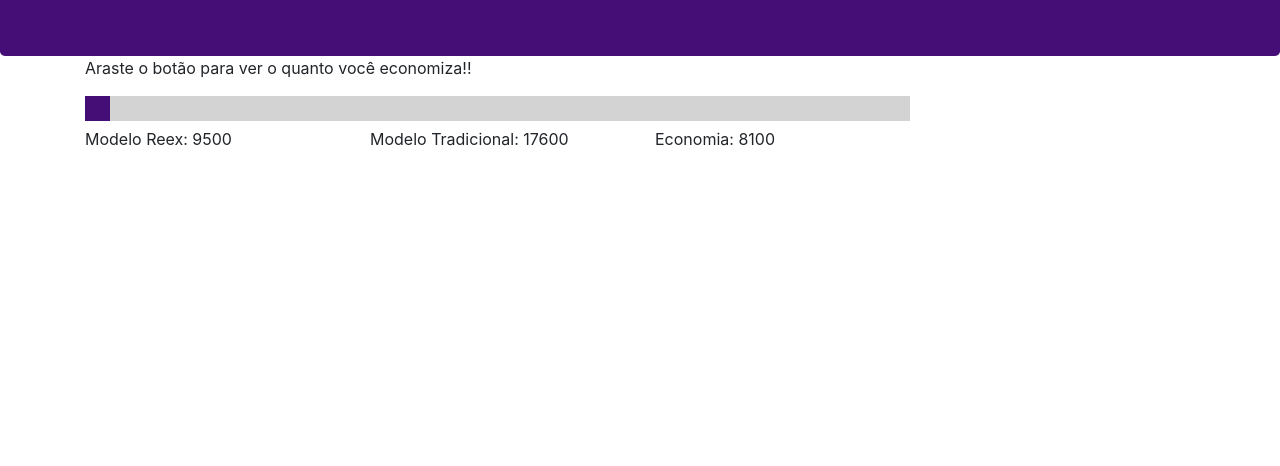
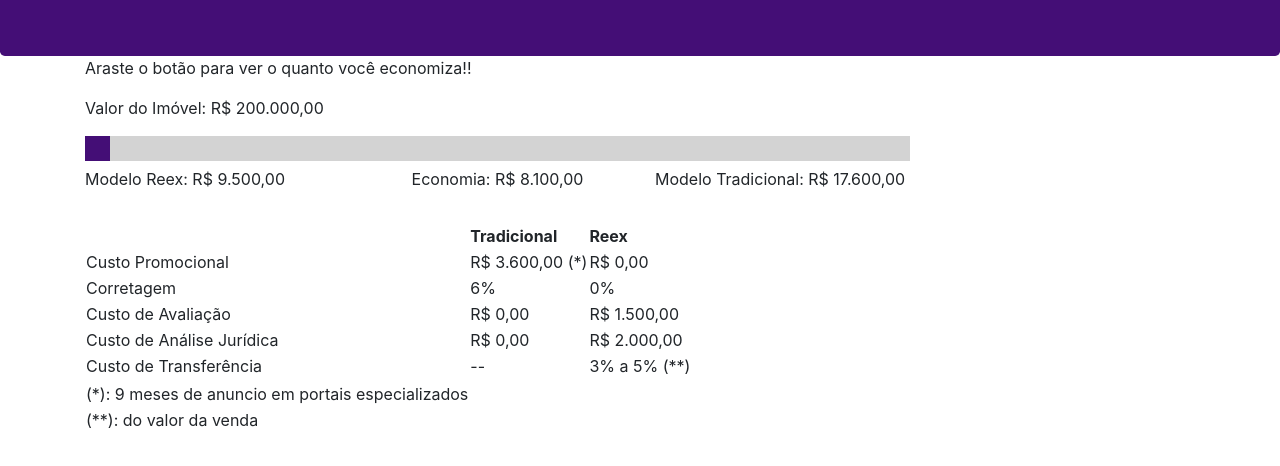
Before and after one commit to rqcastro/slider, a website: page index.html in a window 1280 px wide. Shown: the part 140-606 px from the top of the page. Drawn offline with nearby package versions, Linux system fonts and the light colour scheme.

Commit message:
additional improvements

```diff
--- a/index.html
+++ b/index.html
@@ -35,25 +35,70 @@
 
   <div class="row">
 
-    <div class="col-12 col-sm-9 slidecontainer">
+    <div class="col-12 col-sm-9 slidecontainer ">
 
+          <p>Valor do Imóvel: <span id="valorimovel"></span></p>
           <input type="range" min="200000" max="3500000" value="200000" class="slider" id="myRange">
+
 
     </div>
   </div>
   <div class="row">
-      <div class="col-12 col-sm-3">
+      <div class="col-12 col-sm-3  ">
         <p>Modelo Reex: <span id="reex"></span></p>
       </div>
-      <div class="col-12 col-sm-3">
+
+      <div class="col-12 col-sm-3  text-center">
+        <p>Economia: <span id="economia"></span></p>
+      </div>
+
+      <div class="col-12 col-sm-3  ">
           <p>Modelo Tradicional: <span id="tradicional"></span></p>
-      </div>
-      <div class="col-12 col-sm-3">
-        <p>Economia: <span id="economia"></span></p>
       </div>
   </div>
 
+  <p></p>
+  <p></p>
 
+  <div class="row">
+      <div class = "col-12 col-sm-9">
+        <table>
+          <tr>
+            <th></th>
+            <th>Tradicional</th>
+            <th>Reex</th>
+          </tr>
+          <tr>
+              <td>Custo Promocional</td>
+              <td>R$ 3.600,00 (*)</td>
+              <td>R$ 0,00</td>
+          </tr>
+          <tr>
+              <td>Corretagem</td>
+              <td> 6% </td>
+              <td> 0% </td>
+          </tr>
+          <tr>
+              <td>Custo de Avaliação</td>
+              <td> R$ 0,00</td>
+              <td> R$ 1.500,00 </td>
+          </tr>
+          <tr>
+              <td>Custo de Análise Jurídica</td>
+              <td> R$ 0,00</td>
+              <td> R$ 2.000,00 </td>
+          </tr>
+          <tr>
+              <td>Custo de Transferência</td>
+              <td> -- </td>
+              <td> 3% a 5% (**) </td>
+          </tr>
+          <tr><td></td></tr>
+          <tr><td>(*): 9 meses de anuncio em portais especializados</td></tr>
+          <tr><td>(**): do valor da venda</td></tr>
+        </table>
+      </div>
+    </div>
 
 </div>
 
@@ -63,15 +108,19 @@
     var reex = document.getElementById("reex");
     var tradicional = document.getElementById("tradicional");
     var economia = document.getElementById("economia");
+    var valorimovel = document.getElementById("valorimovel");
 
-    reex.innerHTML = 9500;
-    tradicional.innerHTML = 17600;
-    economia.innerHTML  = 8100;
+
+    reex.innerHTML = Intl.NumberFormat('pt-BR',{style: 'currency', currency: 'BRL'}).format(9500);
+    tradicional.innerHTML = Intl.NumberFormat('pt-BR',{style: 'currency', currency: 'BRL'}).format(17600);
+    economia.innerHTML  = Intl.NumberFormat('pt-BR',{style: 'currency', currency: 'BRL'}).format(8100);
+    valorimovel.innerHTML = Intl.NumberFormat('pt-BR',{style: 'currency', currency: 'BRL'}).format(slider.value);
 
     slider.oninput = function() {
-      reex.innerHTML = this.value*0.03 + 3500;
-      tradicional.innerHTML = this.value*0.06 +3600 + 2000;
-      economia.innerHTML = tradicional.innerHTML -  reex.innerHTML ;
+      reex.innerHTML = Intl.NumberFormat('pt-BR',{style: 'currency', currency: 'BRL'}).format(this.value*0.03 + 3500);
+      tradicional.innerHTML = Intl.NumberFormat('pt-BR',{style: 'currency', currency: 'BRL'}).format(this.value*0.06 +3600 + 2000);
+      economia.innerHTML = Intl.NumberFormat('pt-BR',{style: 'currency', currency: 'BRL'}).format((this.value*0.06 +3600 + 2000) - (this.value*0.03 + 3500));
+      valorimovel.innerHTML = Intl.NumberFormat('pt-BR',{style: 'currency', currency: 'BRL'}).format(slider.value);
 
     }
 
```
